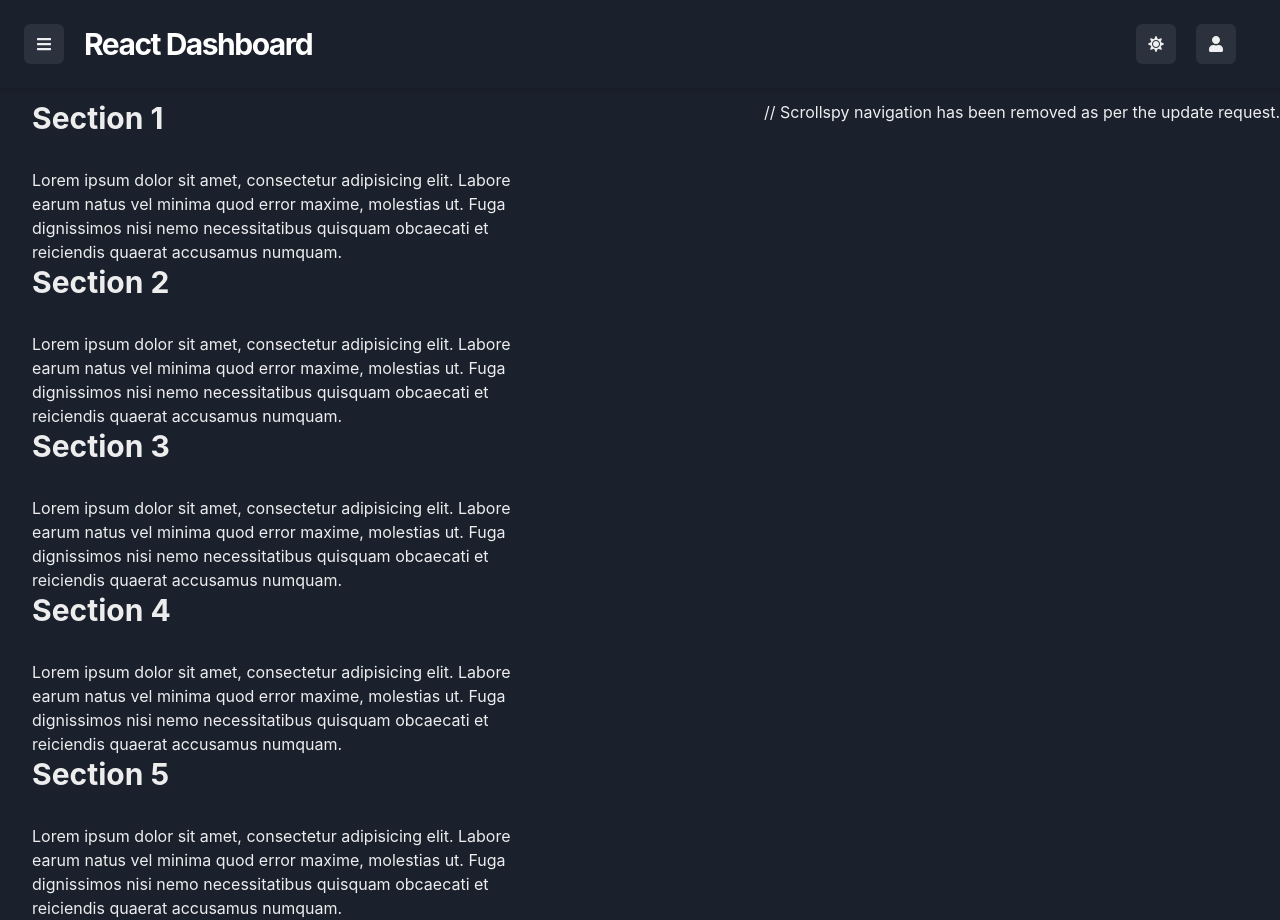
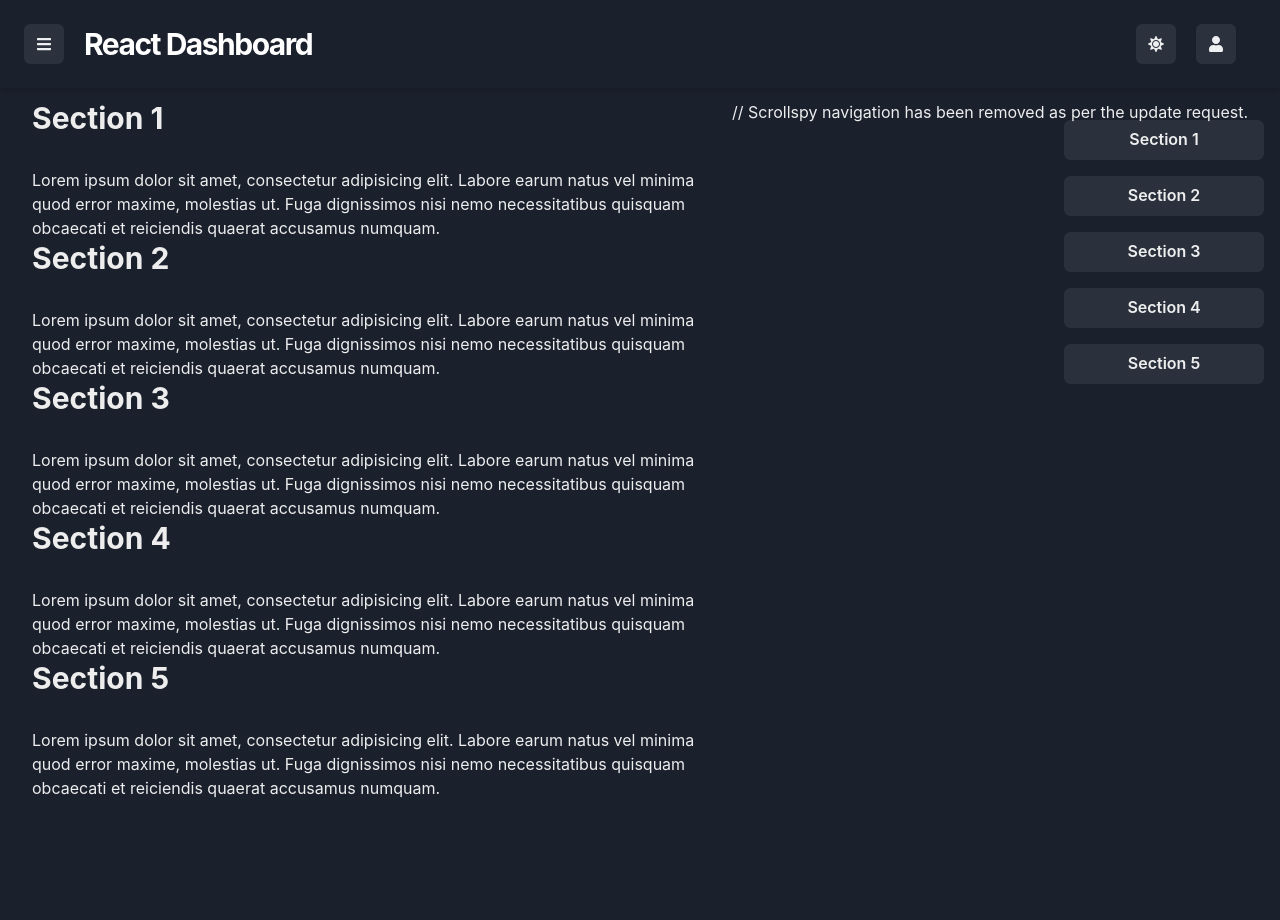
Before and after one commit to GPT-Engineer-App/dashboard-navbar-sidebar, a React (Vite) app: page / in a window 1280 px wide. After the commit the page ends 800 px from the top, so only its background shows below. Built offline with nearby package versions, Linux system fonts and the light colour scheme.

Commit message:
can you add 5 srollspy in the right
Added a new `ScrollspyNav` component to provide a right-side navigation bar that allows users to scroll to specific sections on the page. The navigation bar is fixed and will highlight the active section as the user scrolls through the content.

```diff
--- a/src/pages/Index.jsx
+++ b/src/pages/Index.jsx
@@ -58,8 +58,17 @@ const Index = () => {
           </DrawerBody>
         </DrawerContent>
       </Drawer>
-      <Flex direction={{ base: "column", md: "row" }} pt="100px" pl={8} alignItems="flex-start">
-        <Box flex="1" paddingRight="250px">
+      <Flex direction={{ base: "column", md: "row" }} pt="100px" pl={8} pr={8} alignItems="flex-start">
+        <Box flex="1">
+          <Box as="nav" pos="fixed" right="16px" top="120px" w="200px">
+            <VStack align="stretch" spacing={4}>
+              <Button onClick={() => document.getElementById("section1").scrollIntoView({ behavior: "smooth" })}>Section 1</Button>
+              <Button onClick={() => document.getElementById("section2").scrollIntoView({ behavior: "smooth" })}>Section 2</Button>
+              <Button onClick={() => document.getElementById("section3").scrollIntoView({ behavior: "smooth" })}>Section 3</Button>
+              <Button onClick={() => document.getElementById("section4").scrollIntoView({ behavior: "smooth" })}>Section 4</Button>
+              <Button onClick={() => document.getElementById("section5").scrollIntoView({ behavior: "smooth" })}>Section 5</Button>
+            </VStack>
+          </Box>
           <VStack spacing={8} alignItems="flex-start" id="section1">
             <Heading as="h3" size="lg">
               Section 1
```
